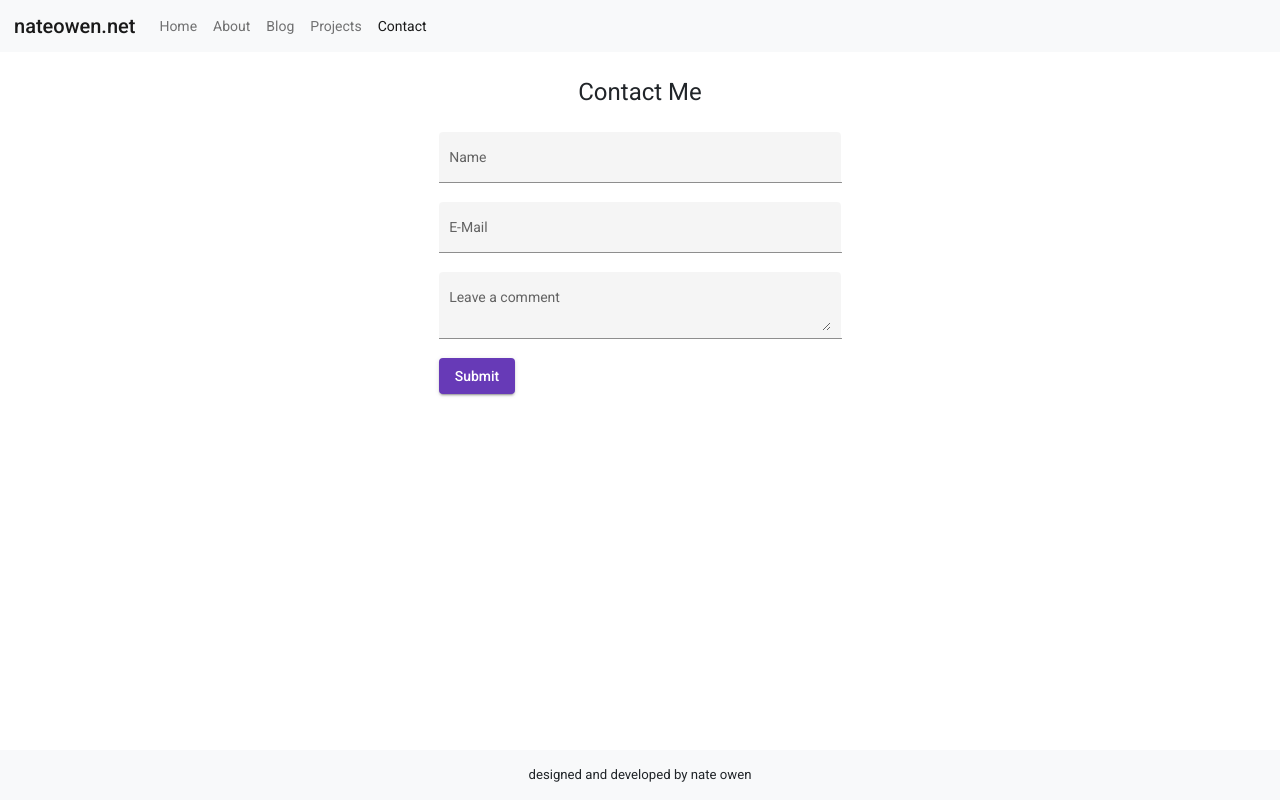
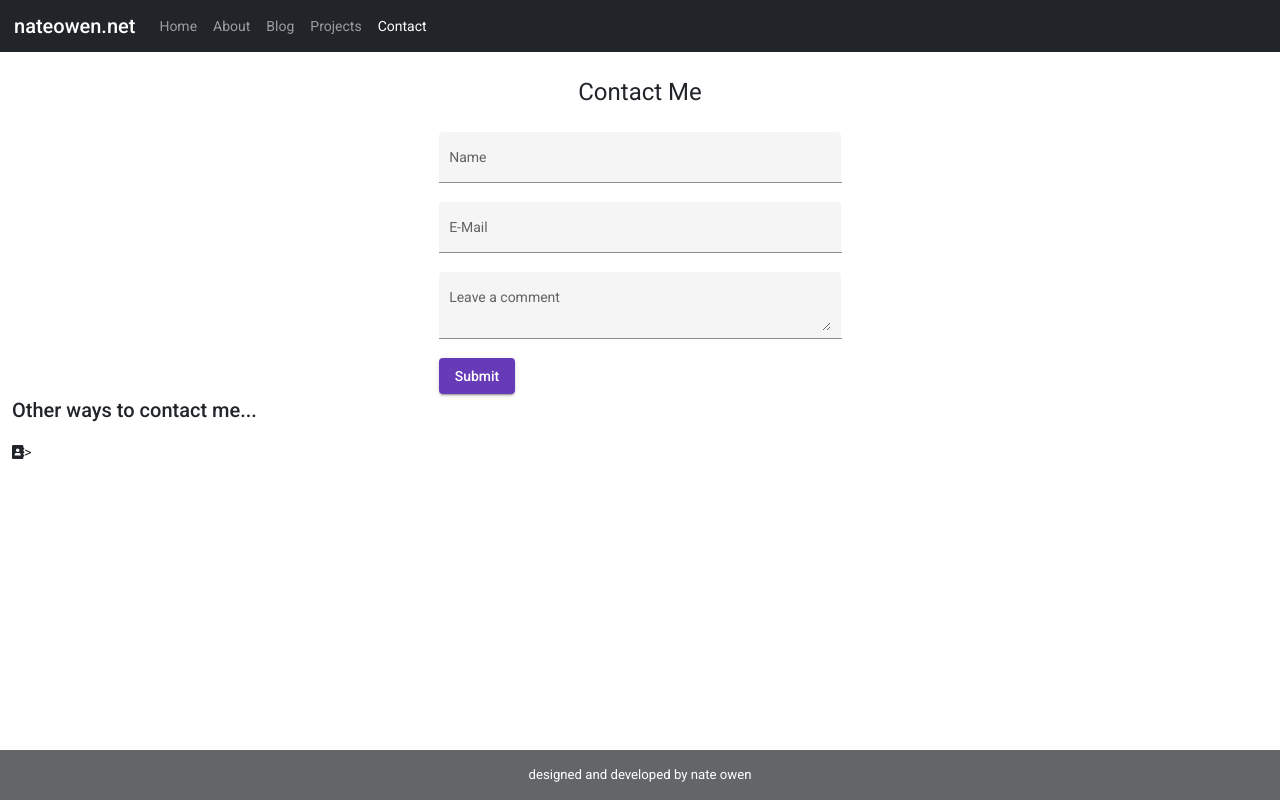
Before and after one commit to nowen458/nateowen-fe, an Angular app: page /contact in a window 1280 px wide. Built offline with nearby package versions, Linux system fonts and the light colour scheme.

Commit message:
Minor bug fixes, working on implementing font awesome as well as adding some animations to header elements

```diff
--- a/package.json
+++ b/package.json
@@ -21,6 +21,10 @@
     "@angular/platform-browser": "~12.2.0",
     "@angular/platform-browser-dynamic": "~12.2.0",
     "@angular/router": "~12.2.0",
+    "@fortawesome/angular-fontawesome": "^0.10.1",
+    "@fortawesome/fontawesome-free": "^5.15.4",
+    "@fortawesome/fontawesome-svg-core": "^1.2.36",
+    "@fortawesome/free-solid-svg-icons": "^5.15.4",
     "@ng-bootstrap/ng-bootstrap": "^10.0.0",
     "bootstrap": "^5.1.3",
     "ngx-bootstrap": "^7.1.0",
--- a/src/app/app.module.ts
+++ b/src/app/app.module.ts
@@ -15,6 +15,7 @@ import { ProjectspageComponent } from './projectspage/projectspage.component';
 import { ContactpageComponent } from './contactpage/contactpage.component';
 import { BlogpostComponent } from './blogpage/blogpost/blogpost.component';
 import { BrowserAnimationsModule } from '@angular/platform-browser/animations';
+import { FontAwesomeModule } from '@fortawesome/angular-fontawesome';
 
 // Angular Material
 import { MatFormFieldModule, MAT_FORM_FIELD_DEFAULT_OPTIONS } from '@angular/material/form-field';
@@ -50,6 +51,7 @@ const appRoutes: Routes = [
     ),
     NgbModule,
     BrowserAnimationsModule,
+    FontAwesomeModule,
     MatFormFieldModule,
     MatButtonModule,
     MatInputModule
--- a/src/app/blogpage/blogpage.component.html
+++ b/src/app/blogpage/blogpage.component.html
@@ -5,7 +5,7 @@
         </div>
     </div>
     <div class="row">
-        <div class="col-3 mh-100" id="filtersearch">
+        <div class="col-2 mh-100" id="filtersearch">
             <div class="form-group" id="filtersearch">
                 <label for="searchInput">Search</label>
                 <input type="text" class="form-control" id="searchInput" placeholder="Search for a blog post">
@@ -17,7 +17,7 @@
             </div> -->
         </div>
 
-        <div class="col-9">
+        <div class="col-10">
 
             <div *ngIf='blogPosts && blogPosts.length > 0'>
                 <div *ngFor='let blogPost of blogPosts'>
--- a/src/app/contactpage/contactpage.component.html
+++ b/src/app/contactpage/contactpage.component.html
@@ -23,9 +23,10 @@
                 <button mat-raised-button color="primary" type="submit" class="form-group">Submit</button>
             </form>
         </div>
-        <!-- <div class="col-lg-5">
+        <div class="col-lg-5">
             <h2 class="messageheaderd">Other ways to contact me...</h2>
-        </div> -->
+            <fa-icon [icon]="address"></fa-icon>>
+        </div>
         <div class="col-lg-4"></div>
     </div>
 </div>
--- a/src/app/contactpage/contactpage.component.ts
+++ b/src/app/contactpage/contactpage.component.ts
@@ -1,4 +1,5 @@
 import { Component, OnInit } from '@angular/core';
+import { faAddressBook } from '@fortawesome/free-solid-svg-icons'
 
 @Component({
   selector: 'app-contactpage',
@@ -6,6 +7,7 @@ import { Component, OnInit } from '@angular/core';
   styleUrls: ['./contactpage.component.css']
 })
 export class ContactpageComponent implements OnInit {
+  address = faAddressBook;
 
   constructor() { }
 
--- a/src/app/footer/footer.component.css
+++ b/src/app/footer/footer.component.css
@@ -7,8 +7,10 @@ footer  {
     /* text appearance and positioning */
     font-size: .825rem;
     text-align: center;
+    opacity: 0.7;
 }
 
 p {
     margin-top: 15px;
+    color: white;
 }
--- a/src/app/footer/footer.component.html
+++ b/src/app/footer/footer.component.html
@@ -1,3 +1,3 @@
-<footer class="bg-light">
+<footer class="bg-dark">
     <p>designed and developed by nate owen</p>
 </footer>
--- a/src/app/header/header.component.css
+++ b/src/app/header/header.component.css
@@ -1,3 +1,19 @@
 #navbarContent {
     padding-left: 1em;
 }
+
+/* these grow classes make the elements in the header expand on hover */
+.grow {
+    transition: all .2s ease-in-out !important;
+}
+
+.grow:hover {
+    transform: scale(1.10) !important;
+ }
+
+ /* because of the weird way ngb-collapse animations work, it was causing some weird issues on full-sized screens where
+    clicking on an element in the navbar would cause weird animations */
+ .no-animation {
+     animation: none !important;
+     transition: none !important;
+ }
--- a/src/app/header/header.component.html
+++ b/src/app/header/header.component.html
@@ -1,15 +1,15 @@
-<nav class="navbar navbar-expand-sm navbar-light bg-light" id="navbarContent">
+<nav class="navbar navbar-expand-sm navbar-dark bg-dark" id="navbarContent">
     <a class="navbar-brand mb-0 h1" href="#">nateowen.net</a>
-    <button class="navbar-toggler" type="button" (click)="collapseMenu()">
+    <button id="menuToggle" class="navbar-toggler" type="button" (click)="collapseMenu()">
         <span class="navbar-toggler-icon"></span>
     </button>
-    <div class="collapse navbar-collapse" [ngbCollapse]="isCollapsed">
+    <div class="collapse navbar-collapse no-animation" [ngbCollapse]="isCollapsed">
             <div class="navbar-nav ml-auto">
-                <a class="nav-item nav-link" [routerLink]="['/home']" routerLinkActive="active" (click)="collapseMenu()">Home</a>
-                <a class="nav-item nav-link" [routerLink]="['/about']" routerLinkActive="active" (click)="collapseMenu()">About</a>
-                <a class="nav-item nav-link" [routerLink]="['/blog']" routerLinkActive="active" (click)="collapseMenu()">Blog</a>
-                <a class="nav-item nav-link" [routerLink]="['/projects']" routerLinkActive="active" (click)="collapseMenu()">Projects</a>
-                <a class="nav-item nav-link" [routerLink]="['/contact']" routerLinkActive="active" (click)="collapseMenu()">Contact</a>
+                <a class="nav-item nav-link grow" [routerLink]="['/home']" routerLinkActive="active" (click)="collapseMenu()">Home</a>
+                <a class="nav-item nav-link grow" [routerLink]="['/about']" routerLinkActive="active" (click)="collapseMenu()">About</a>
+                <a class="nav-item nav-link grow" [routerLink]="['/blog']" routerLinkActive="active" (click)="collapseMenu()">Blog</a>
+                <a class="nav-item nav-link grow" [routerLink]="['/projects']" routerLinkActive="active" (click)="collapseMenu()">Projects</a>
+                <a class="nav-item nav-link grow" [routerLink]="['/contact']" routerLinkActive="active" (click)="collapseMenu()">Contact</a>
             </div>
     </div>
 </nav>
--- a/src/app/homepage/homepage.component.css
+++ b/src/app/homepage/homepage.component.css
@@ -24,3 +24,11 @@ h2 {
     color: purple;
     font-size: 1.625rem;
 }
+
+.grow {
+    transition: all .2s ease-in-out !important;
+}
+
+.grow:hover {
+    transform: scale(1.05) !important;
+ }
--- a/src/app/homepage/homepage.component.html
+++ b/src/app/homepage/homepage.component.html
@@ -1,12 +1,12 @@
 <div class="container mh-100">
     <div class="row">
         <div class="col-12" id="name">
-            <h1 class="text-center" id="name-content">nate owen</h1>
+            <h1 class="text-center grow" id="name-content">nate owen</h1>
         </div>
     </div>
-    <div class="row" id="title">
+    <div class="row">
         <div class="col-12">
-            <h2 class="text-center" id="title-content">//software engineer</h2>
+            <h2 class="text-center grow" id="title-content">// software engineer</h2>
         </div>
     </div>
 </div>
--- a/src/styles.css
+++ b/src/styles.css
@@ -1,4 +1,5 @@
-/* You can add global styles to this file, and also import other style files */
+html, body {
+    height: 100%;
+}
 
-html, body { height: 100%; }
 body { margin: 0; font-family: Roboto, "Helvetica Neue", sans-serif; }
```
Also changed, not shown: 1 other file (tests, documents, lock files or other folders).
